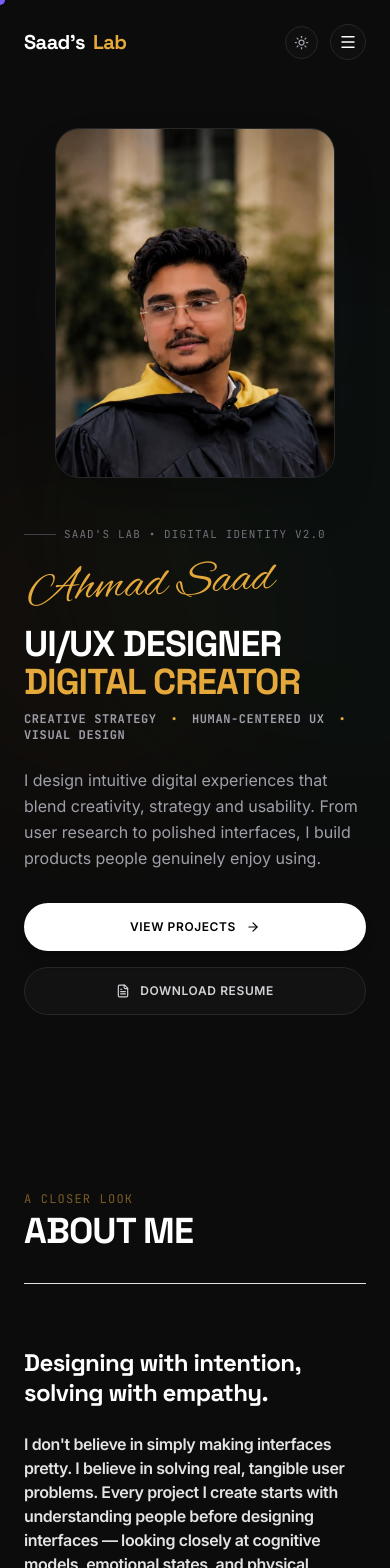
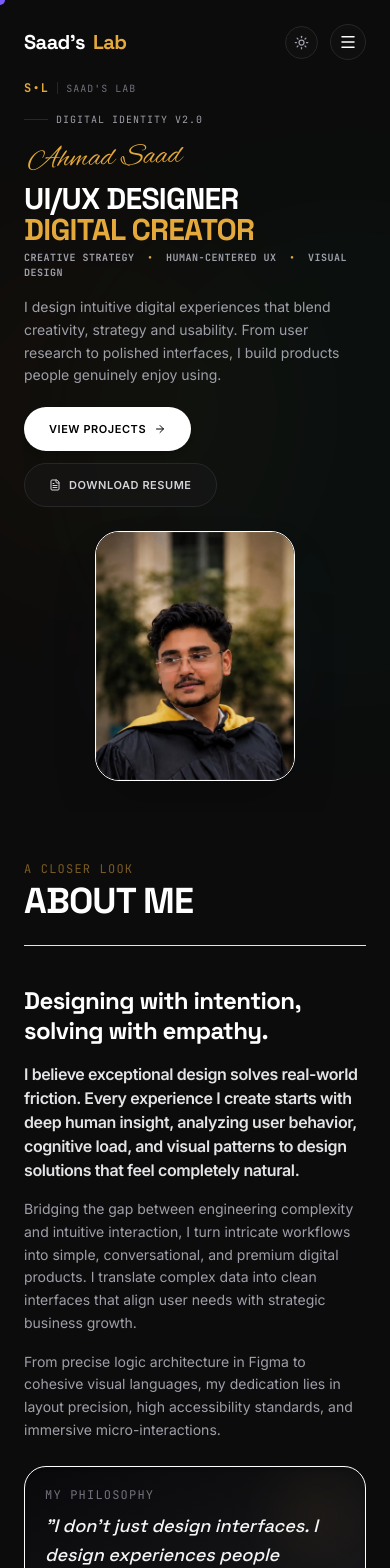
Before and after one commit to ahmadsaad9129/saad-s-lab-v2, a React (Vite) app: page / in a window 390 px wide. Shown: the top 1568 px of the page. Built offline with nearby package versions, Linux system fonts and the light colour scheme.

Commit message:
refactor: adjust component spacing and hero layout
Refine vertical padding in AboutSection and optimize HeroSection height and grid layout for improved visual balance and responsiveness.

```diff
--- a/src/components/AboutSection.tsx
+++ b/src/components/AboutSection.tsx
@@ -28,14 +28,14 @@ export default function AboutSection({ isDarkMode }: AboutSectionProps) {
   return (
     <section
       id="about"
-      className={`py-24 relative w-full overflow-hidden transition-colors duration-500 border-b ${
+      className={`pt-12 pb-18 relative w-full overflow-hidden transition-colors duration-500 border-b ${
         isDarkMode ? 'bg-[#0C0C0C]' : 'bg-zinc-100/30'
       } ${isDarkMode ? 'border-zinc-900' : 'border-zinc-200'}`}
     >
       <div className="max-w-7xl mx-auto px-6 md:px-12 relative z-10">
 
         {/* Section Heading with Luxury Border Accent */}
-        <div className="mb-16 border-b pb-8 text-left transition-colors duration-500 border-zinc-200 dark:border-zinc-850">
+        <div className="mb-10 border-b pb-6 text-left transition-colors duration-500 border-zinc-200 dark:border-zinc-850">
           <motion.p
             initial={{ opacity: 0 }}
             whileInView={{ opacity: 0.5 }}
@@ -58,37 +58,37 @@ export default function AboutSection({ isDarkMode }: AboutSectionProps) {
         </div>
 
         {/* Core Layout Grid: Asymmetric Luxury Editorial */}
-        <div className="grid grid-cols-1 lg:grid-cols-12 gap-12 lg:gap-16 items-start">
+        <div className="grid grid-cols-1 lg:grid-cols-12 gap-10 lg:gap-12 items-start">
 
           {/* LEFT COLUMN: THE NARRATIVE STORY & PHILOSOPHY (col-span-7) */}
-          <div className="lg:col-span-7 space-y-8 md:space-y-10 text-left">
+          <div className="lg:col-span-7 space-y-6 md:space-y-8 text-left">
 
-            <div className="space-y-6">
+            <div className="space-y-4">
               <h3 className={`text-2xl md:text-3xl lg:text-4xl font-display font-bold leading-tight tracking-tight ${
                 isDarkMode ? 'text-white' : 'text-zinc-950'
               }`}>
                 Designing with intention, solving with empathy.
               </h3>
 
-              <div className={`space-y-6 leading-relaxed text-sm md:text-base ${
+              <div className={`space-y-4 leading-relaxed text-sm md:text-base ${
                 isDarkMode ? 'text-zinc-400' : 'text-zinc-650'
               }`}>
                 <p className={`font-semibold text-base md:text-lg tracking-tight ${
                   isDarkMode ? 'text-zinc-200' : 'text-zinc-800'
                 }`}>
-                  I don't believe in simply making interfaces pretty. I believe in solving real, tangible user problems. Every project I create starts with understanding people before designing interfaces — looking closely at cognitive models, emotional states, and physical environments.
+                  I believe exceptional design solves real-world friction. Every experience I create starts with deep human insight, analyzing user behavior, cognitive load, and visual patterns to design solutions that feel completely natural.
                 </p>
                 <p>
-                  By marrying my foundations in computer applications with rigorous human-centered UX design training, I bridge the crucial gap between engineering realities and creative visions. I turn complex logic, tables, and workflows into simple, conversational, and premium digital products that people genuinely enjoy using.
+                  Bridging the gap between engineering complexity and intuitive interaction, I turn intricate workflows into simple, conversational, and premium digital products. I translate complex data into clean interfaces that align user needs with strategic business growth.
                 </p>
                 <p>
-                  Whether wireframing comprehensive logic flows in Figma or constructing cohesive corporate visual languages, I maintain a relentless dedication to layout precision, contrast accessibility, and dynamic interface transitions.
+                  From precise logic architecture in Figma to cohesive visual languages, my dedication lies in layout precision, high accessibility standards, and immersive micro-interactions.
                 </p>
               </div>
             </div>
 
             {/* Design Philosophy Quote Card */}
-            <div className={`p-6 md:p-8 rounded-[28px] border relative overflow-hidden ${
+            <div className={`p-5 md:p-6 rounded-[22px] border relative overflow-hidden ${
               isDarkMode
                 ? 'bg-gradient-to-br from-zinc-950 to-zinc-900 border-zinc-850 shadow-inner'
                 : 'bg-gradient-to-br from-white to-zinc-50 border-zinc-200 shadow-sm'
@@ -96,13 +96,13 @@ export default function AboutSection({ isDarkMode }: AboutSectionProps) {
               {/* Subtle background glow */}
               <div className="absolute top-0 right-0 w-24 h-24 bg-brand-accent/5 rounded-full blur-xl pointer-events-none" />
 
-              <div className="relative z-10 space-y-3">
+              <div className="relative z-10 space-y-2">
                 <p className={`text-xs font-mono uppercase tracking-widest ${
                   isDarkMode ? 'text-zinc-500' : 'text-zinc-400'
                 }`}>
                   My Philosophy
                 </p>
-                <blockquote className={`text-xl md:text-2xl font-display font-medium leading-relaxed italic ${
+                <blockquote className={`text-lg md:text-xl font-display font-medium leading-relaxed italic ${
                   isDarkMode ? 'text-zinc-100' : 'text-zinc-800'
                 }`}>
                   "I don't just design interfaces. I design experiences people remember."
@@ -113,25 +113,23 @@ export default function AboutSection({ isDarkMode }: AboutSectionProps) {
           </div>
 
           {/* RIGHT COLUMN: QUICK CREDENTIALS CARDS (col-span-5) */}
-          <div className="lg:col-span-5 space-y-6 text-left w-full">
-            <div className="space-y-4">
-              <h4 className={`text-xs font-mono uppercase tracking-wider font-bold ${
+          <div className="lg:col-span-5 space-y-4 text-left w-full">
+            <h4 className={`text-xs font-mono uppercase tracking-wider font-bold pl-1 ${
               isDarkMode ? 'text-zinc-500' : 'text-zinc-400'
             }`}>
               Quick Credentials
             </h4>
-              <div className="grid grid-cols-1 gap-4">
+            <div className="grid grid-cols-1 md:grid-cols-3 lg:grid-cols-1 gap-4 items-stretch">
               {cards.map((item, index) => (
                 <motion.div
                   key={index}
                   whileHover={{ y: -4 }}
-                    className={`flex flex-col justify-between p-5 rounded-2xl border transition-all duration-300 h-full ${
+                  className={`flex flex-col justify-between p-5 rounded-2xl border transition-all duration-300 h-full min-h-[128px] w-full ${
                     isDarkMode
                       ? 'bg-[#121212] border-zinc-850 hover:bg-[#161616] hover:border-zinc-800'
                       : 'bg-white border-zinc-200 hover:shadow-lg hover:border-zinc-350'
                   }`}
                 >
-                    <div className="space-y-4">
                   <div className="flex items-center justify-between">
                     <div className={`p-2.5 rounded-xl shrink-0 ${isDarkMode ? 'bg-zinc-900' : 'bg-zinc-100'}`}>
                       {item.icon}
@@ -142,7 +140,7 @@ export default function AboutSection({ isDarkMode }: AboutSectionProps) {
                       </span>
                     )}
                   </div>
-                      <div className="space-y-1.5">
+                  <div className="space-y-1">
                     <h5 className={`text-sm md:text-base font-bold leading-snug tracking-tight ${
                       isDarkMode ? 'text-zinc-100' : 'text-zinc-850'
                     }`}>
@@ -154,10 +152,8 @@ export default function AboutSection({ isDarkMode }: AboutSectionProps) {
                       {item.subtitle}
                     </p>
                   </div>
-                    </div>
                 </motion.div>
               ))}
-              </div>
             </div>
           </div>
 
--- a/src/components/HeroSection.tsx
+++ b/src/components/HeroSection.tsx
@@ -60,7 +60,7 @@ export default function HeroSection({ isDarkMode, onNavigate }: HeroSectionProps
       ref={containerRef}
       onMouseMove={handleMouseMove}
       onMouseLeave={handleMouseLeave}
-      className="min-h-screen flex flex-col justify-center pt-32 pb-20 relative w-full overflow-hidden transition-colors duration-500"
+      className="min-h-[82vh] md:min-h-screen flex flex-col justify-center pt-20 pb-8 md:pt-24 md:pb-12 relative w-full overflow-hidden transition-colors duration-500"
     >
       {/* Dynamic Background subtle gradients */}
       <div className="absolute inset-0 pointer-events-none">
@@ -73,79 +73,64 @@ export default function HeroSection({ isDarkMode, onNavigate }: HeroSectionProps
       </div>
 
       <div className="max-w-7xl mx-auto px-6 md:px-12 w-full z-10">
-        <div className="grid grid-cols-1 lg:grid-cols-12 gap-12 lg:gap-8 items-center w-full">
+        <div className="grid grid-cols-1 md:grid-cols-12 gap-6 md:gap-8 lg:gap-12 items-center w-full">
 
-          {/* MOBILE ONLY: IMAGE FIRST WITH PREMIUM GLOW */}
-          <div className="block lg:hidden w-full max-w-[280px] sm:max-w-[320px] mx-auto relative group">
-            {/* Ambient Mobile Glow */}
-            <div
-              className="absolute inset-0 rounded-3xl blur-2xl opacity-60 pointer-events-none"
-              style={{
-                background: 'radial-gradient(circle, rgba(124,92,255,0.2) 0%, rgba(0,0,0,0) 70%)'
-              }}
-            />
+          {/* LEFT COLUMN: CONTENT (Logo, Hero Label, Name, Main Heading, Description, Buttons) */}
+          <div className="md:col-span-7 flex flex-col justify-center text-left space-y-4 md:space-y-5 lg:space-y-6">
+
+            {/* 1. Brand Logo */}
             <motion.div
-              initial={{ opacity: 0, scale: 0.95 }}
-              animate={{ opacity: 1, scale: 1 }}
-              transition={{ duration: 0.7 }}
-              className={`relative rounded-3xl overflow-hidden shadow-2xl border ${
-                isDarkMode ? 'border-zinc-800' : 'border-zinc-200'
-              } aspect-[4/5]`}
-            >
-              <img
-                src={imageSrc}
-                onError={handleImageError}
-                alt="Ahmad Saad - UI/UX Designer"
-                className="w-full h-full object-cover object-top filter contrast-[1.02] brightness-[0.98]"
-                referrerPolicy="no-referrer"
-              />
-            </motion.div>
-          </div>
-
-          {/* LEFT SIDE: CONTENT */}
-          <div className="lg:col-span-7 flex flex-col justify-center text-left space-y-6 md:space-y-8">
-
-            {/* Minimal Premium Kicker */}
-            <motion.div
-              initial={{ opacity: 0, y: 15 }}
+              initial={{ opacity: 0, y: 10 }}
               animate={{ opacity: 1, y: 0 }}
-              transition={{ duration: 0.6, ease: [0.16, 1, 0.3, 1] }}
+              transition={{ duration: 0.5, ease: [0.16, 1, 0.3, 1] }}
               className="flex items-center space-x-2"
             >
-              <span className={`h-[1px] w-8 ${isDarkMode ? 'bg-zinc-700' : 'bg-zinc-300'}`} />
-              <span className={`text-[11px] font-mono tracking-widest uppercase ${
-                isDarkMode ? 'text-zinc-500' : 'text-zinc-400'
+              <span className="text-xs font-mono font-bold tracking-widest text-brand-accent">S•L</span>
+              <span className={`h-3 w-[1px] ${isDarkMode ? 'bg-zinc-800' : 'bg-zinc-200'}`} />
+              <span className={`text-[10px] font-mono tracking-widest uppercase ${isDarkMode ? 'text-zinc-500' : 'text-zinc-400'}`}>Saad's Lab</span>
+            </motion.div>
+
+            {/* 2. Hero Label */}
+            <motion.div
+              initial={{ opacity: 0, y: 10 }}
+              animate={{ opacity: 1, y: 0 }}
+              transition={{ duration: 0.6, delay: 0.05, ease: [0.16, 1, 0.3, 1] }}
+              className="flex items-center space-x-2"
+            >
+              <span className={`h-[1px] w-6 ${isDarkMode ? 'bg-zinc-800' : 'bg-zinc-300'}`} />
+              <span className={`text-[10px] font-mono tracking-widest uppercase ${
+                isDarkMode ? 'text-zinc-400' : 'text-zinc-500'
               }`}>
-                Saad's Lab • Digital Identity v2.0
+                Digital Identity v2.0
               </span>
             </motion.div>
 
-            {/* Main Name Heading with reveal animation */}
-            <div className="space-y-3 relative">
+            {/* 3. Name & 4. Main Heading */}
+            <div className="space-y-1.5 md:space-y-2 relative">
               {/* Elegant Cursive Signature in Gold */}
               <motion.div
-                initial={{ opacity: 0, y: 12, rotate: -4 }}
-                animate={{ opacity: 1, y: 0, rotate: -3 }}
-                transition={{ duration: 0.9, ease: [0.16, 1, 0.3, 1] }}
-                className="font-signature text-5xl md:text-6xl text-brand-accent select-none origin-left pl-1"
+                initial={{ opacity: 0, y: 10, rotate: -3 }}
+                animate={{ opacity: 1, y: 0, rotate: -2 }}
+                transition={{ duration: 0.8, delay: 0.1, ease: [0.16, 1, 0.3, 1] }}
+                className="font-signature text-3xl sm:text-4xl md:text-5xl text-brand-accent select-none origin-left pl-1"
               >
                 Ahmad Saad
               </motion.div>
 
-              <h1 className="text-4xl md:text-6xl lg:text-7xl font-display font-black tracking-tight leading-[0.95] select-none uppercase">
+              <h1 className="text-3xl sm:text-4xl md:text-5xl lg:text-6xl xl:text-7xl font-display font-black tracking-tight leading-[0.95] select-none uppercase">
                 <motion.span
-                  initial={{ opacity: 0, x: -30 }}
+                  initial={{ opacity: 0, x: -20 }}
                   animate={{ opacity: 1, x: 0 }}
-                  transition={{ duration: 0.7, ease: [0.16, 1, 0.3, 1] }}
+                  transition={{ duration: 0.7, delay: 0.15, ease: [0.16, 1, 0.3, 1] }}
                   className={`block ${isDarkMode ? 'text-white' : 'text-zinc-900'}`}
                 >
                   UI/UX Designer
                 </motion.span>
                 <motion.span
-                  initial={{ opacity: 0, x: -30 }}
+                  initial={{ opacity: 0, x: -20 }}
                   animate={{ opacity: 1, x: 0 }}
-                  transition={{ duration: 0.7, delay: 0.1, ease: [0.16, 1, 0.3, 1] }}
-                  className="block text-brand-accent mt-1"
+                  transition={{ duration: 0.7, delay: 0.2, ease: [0.16, 1, 0.3, 1] }}
+                  className="block text-brand-accent mt-0.5"
                 >
                   Digital Creator
                 </motion.span>
@@ -155,8 +140,8 @@ export default function HeroSection({ isDarkMode, onNavigate }: HeroSectionProps
               <motion.p
                 initial={{ opacity: 0 }}
                 animate={{ opacity: 1 }}
-                transition={{ duration: 0.8, delay: 0.2 }}
-                className={`text-xs md:text-sm font-mono tracking-wider uppercase font-bold ${
+                transition={{ duration: 0.8, delay: 0.25 }}
+                className={`text-[10px] sm:text-xs font-mono tracking-wider uppercase font-bold ${
                   isDarkMode ? 'text-zinc-400' : 'text-zinc-600'
                 }`}
               >
@@ -164,59 +149,57 @@ export default function HeroSection({ isDarkMode, onNavigate }: HeroSectionProps
               </motion.p>
             </div>
 
-            {/* Description Body */}
+            {/* 5. Description Body */}
             <motion.p
-              initial={{ opacity: 0, y: 15 }}
+              initial={{ opacity: 0, y: 10 }}
               animate={{ opacity: 1, y: 0 }}
-              transition={{ duration: 0.7, delay: 0.2 }}
-              className={`text-base md:text-lg leading-relaxed max-w-[540px] font-sans ${
+              transition={{ duration: 0.7, delay: 0.3 }}
+              className={`text-sm sm:text-base leading-relaxed max-w-[480px] font-sans ${
                 isDarkMode ? 'text-zinc-400' : 'text-zinc-600'
               }`}
             >
               I design intuitive digital experiences that blend creativity, strategy and usability. From user research to polished interfaces, I build products people genuinely enjoy using.
             </motion.p>
 
-            {/* Elegant CTAs with magnetic style spring hover */}
+            {/* 6. Buttons */}
             <motion.div
-              initial={{ opacity: 0, y: 15 }}
+              initial={{ opacity: 0, y: 10 }}
               animate={{ opacity: 1, y: 0 }}
-              transition={{ duration: 0.7, delay: 0.3 }}
-              className="flex flex-col sm:flex-row gap-4 pt-2"
+              transition={{ duration: 0.7, delay: 0.35 }}
+              className="flex flex-row flex-wrap gap-3 pt-1"
             >
-              {/* Primary: View Projects */}
               <button
                 onClick={() => onNavigate('projects')}
-                className={`px-8 h-12 rounded-full text-xs font-semibold tracking-wider flex items-center justify-center space-x-2.5 transition-all duration-300 cursor-pointer shadow-lg hover:shadow-brand-accent/20 border hover:-translate-y-0.5 active:translate-y-0 shrink-0 ${
+                className={`px-6 sm:px-8 h-11 rounded-full text-[11px] font-semibold tracking-wider flex items-center justify-center space-x-2 transition-all duration-300 cursor-pointer shadow-md hover:shadow-brand-accent/15 border hover:-translate-y-0.5 active:translate-y-0 shrink-0 ${
                   isDarkMode
                     ? 'bg-white text-black border-transparent hover:bg-zinc-100'
                     : 'bg-zinc-900 text-white border-transparent hover:bg-zinc-800'
                 }`}
               >
                 <span>VIEW PROJECTS</span>
-                <ArrowRight size={14} />
+                <ArrowRight size={12} />
               </button>
 
-              {/* Secondary: Resume Page Link */}
               <button
                 onClick={() => onNavigate('resume')}
-                className={`px-8 h-12 rounded-full text-xs font-semibold tracking-wider flex items-center justify-center space-x-2.5 transition-all duration-300 cursor-pointer border hover:-translate-y-0.5 active:translate-y-0 shrink-0 ${
+                className={`px-6 sm:px-8 h-11 rounded-full text-[11px] font-semibold tracking-wider flex items-center justify-center space-x-2 transition-all duration-300 cursor-pointer border hover:-translate-y-0.5 active:translate-y-0 shrink-0 ${
                   isDarkMode
                     ? 'bg-zinc-900/50 border-zinc-800 text-zinc-300 hover:text-white hover:bg-zinc-900 hover:border-zinc-700'
-                    : 'bg-white border-zinc-200 text-zinc-700 hover:text-zinc-900 hover:bg-zinc-50 hover:border-zinc-300'
+                    : 'bg-white border-zinc-200 text-zinc-650 hover:text-zinc-900 hover:bg-zinc-50 hover:border-zinc-300'
                 }`}
               >
-                <FileText size={14} />
+                <FileText size={12} />
                 <span>DOWNLOAD RESUME</span>
               </button>
             </motion.div>
 
           </div>
 
-          {/* DESKTOP ONLY: RIGHT SIDE FLOAT PORTRAIT */}
-          <div className="hidden lg:col-span-5 lg:flex items-center justify-center relative lg:-mt-6">
+          {/* RIGHT COLUMN / BOTTOM COLUMN: PROFILE IMAGE (Naturally ordered after content on Mobile) */}
+          <div className="md:col-span-5 flex items-center justify-center relative md:-mt-4 w-full">
             {/* Soft Premium Radial Glow Backdrop */}
             <div
-              className="absolute w-[450px] h-[450px] rounded-full blur-3xl opacity-60 pointer-events-none -z-10"
+              className="absolute w-[200px] h-[200px] sm:w-[240px] sm:h-[240px] md:w-[260px] md:h-[260px] lg:w-[380px] lg:h-[380px] rounded-full blur-3xl opacity-60 pointer-events-none -z-10"
               style={{
                 background: 'radial-gradient(circle, rgba(124,92,255,0.18) 0%, rgba(0,0,0,0) 70%)'
               }}
@@ -227,9 +210,11 @@ export default function HeroSection({ isDarkMode, onNavigate }: HeroSectionProps
                 translateX,
                 translateY,
               }}
-              transition={{ type: 'spring', stiffness: 100, damping: 25 }}
-              className={`w-full max-w-[380px] aspect-[4/5] rounded-[36px] overflow-hidden shadow-2xl relative border group transition-all duration-300 ${
-                isDarkMode ? 'border-zinc-800 bg-zinc-950/40' : 'border-zinc-200 bg-white'
+              initial={{ opacity: 0, scale: 0.96 }}
+              animate={{ opacity: 1, scale: 1 }}
+              transition={{ type: 'spring', stiffness: 90, damping: 22, delay: 0.15 }}
+              className={`w-full max-w-[200px] sm:max-w-[240px] md:max-w-[220px] lg:max-w-[310px] aspect-[4/5] rounded-[24px] lg:rounded-[32px] overflow-hidden shadow-2xl relative border group transition-all duration-300 ${
+                isDarkMode ? 'border-zinc-850 bg-zinc-950/40' : 'border-zinc-200 bg-white'
               }`}
             >
               {/* Image Container with micro Zoom effect */}
@@ -244,7 +229,7 @@ export default function HeroSection({ isDarkMode, onNavigate }: HeroSectionProps
               </div>
 
               {/* Minimal borders */}
-              <div className="absolute inset-0 rounded-[36px] border border-white/5 pointer-events-none" />
+              <div className="absolute inset-0 rounded-[24px] lg:rounded-[32px] border border-white/5 pointer-events-none" />
             </motion.div>
           </div>
 
```
Lines whose indentation alone changed are shown as unchanged.
